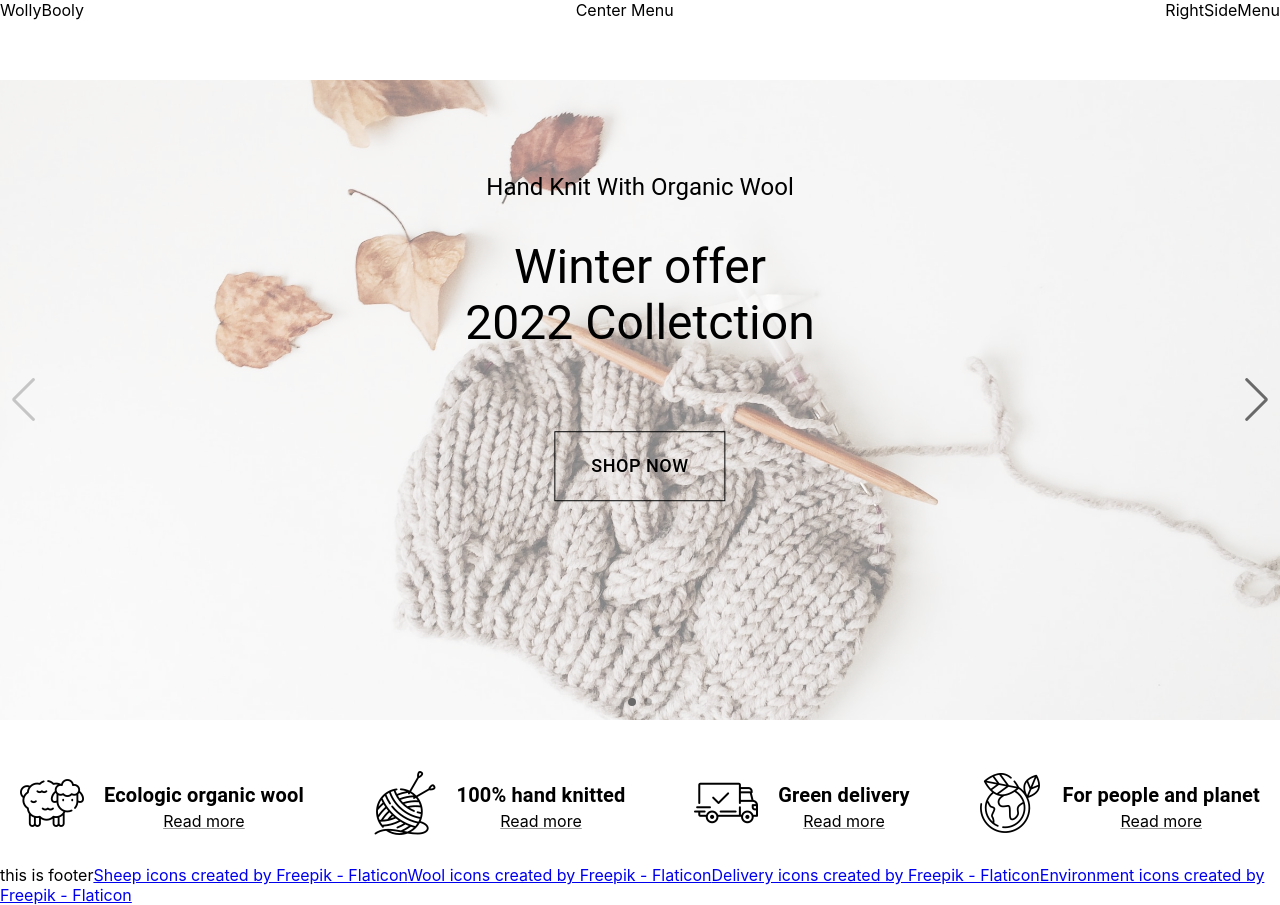
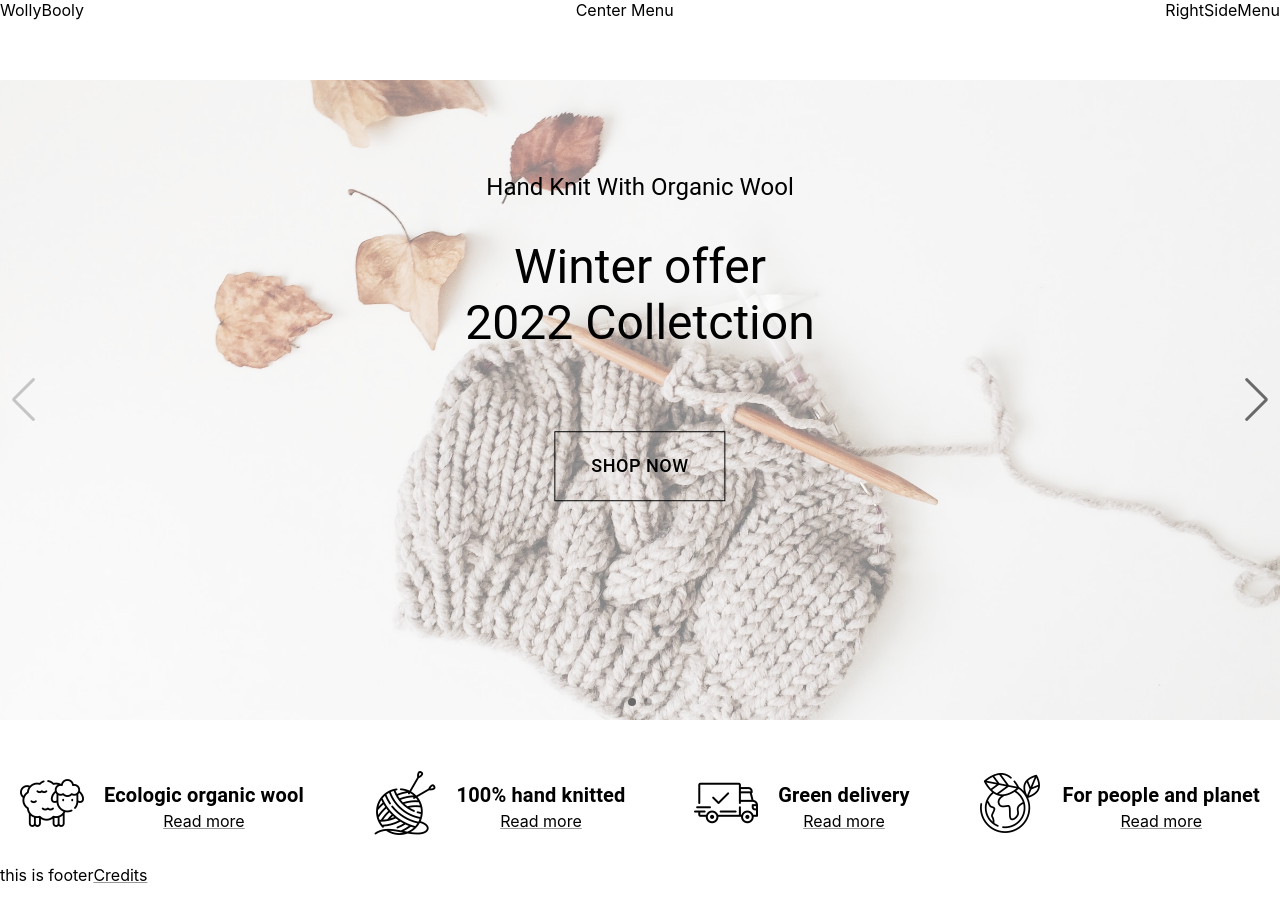
Before and after one commit to GoranAviani/react_web, a React (Create React App) app: page / in a window 1280 px wide. Built offline with nearby package versions, Linux system fonts and the light colour scheme.

Commit message:
Building index page

```diff
--- a/src/components/Footer/Footer.js
+++ b/src/components/Footer/Footer.js
@@ -1,5 +1,6 @@
 import React from "react";
 import Credits from "../Credits/Credits";
+import Link from "@mui/material/Link";
 
 
 const Footer = () => {
@@ -7,7 +8,11 @@ const Footer = () => {
     return (
         <div>
             this is footer
-            <Credits/>
+            <Link color="#000"
+                  href="/credits"
+            >
+                Credits
+            </Link>
         </div>
     )
 }
```
